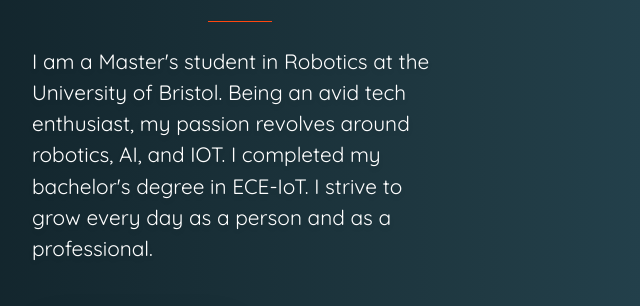
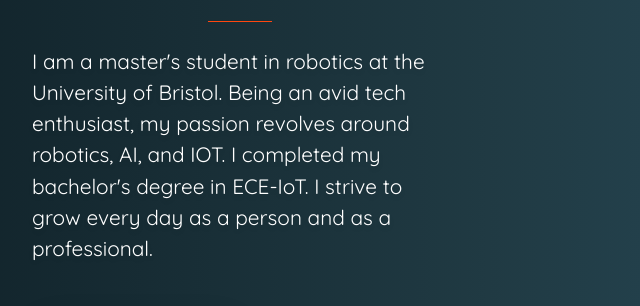
Before and after one commit to DiptanshuM/diptanshumann.github.io, a plain HTML site: page index.html in a window 1280 px wide. Shown: the part 327-633 px from the top of the page, 152-792 px from the left. Drawn offline with Linux system fonts and the light colour scheme.

Commit message:
Update index.html

```diff
--- a/index.html
+++ b/index.html
@@ -53,7 +53,8 @@
             <hr class="hr">
             <div class="description">
                 <p>
-                    I am a Master's student in Robotics at the University of Bristol. Being an avid tech enthusiast, my passion revolves around robotics, AI, and IOT. I completed my bachelor's degree in ECE-IoT. I strive to grow every day as a person and as a professional.
+                    I am a master's student in robotics at the University of Bristol. Being an avid tech enthusiast, my passion revolves around robotics, AI, and IOT. I completed my bachelor's degree in ECE-IoT.
+                    I strive to grow every day as a person and as a professional.
                 </p>
             </div>
             <div class="contact">
```
